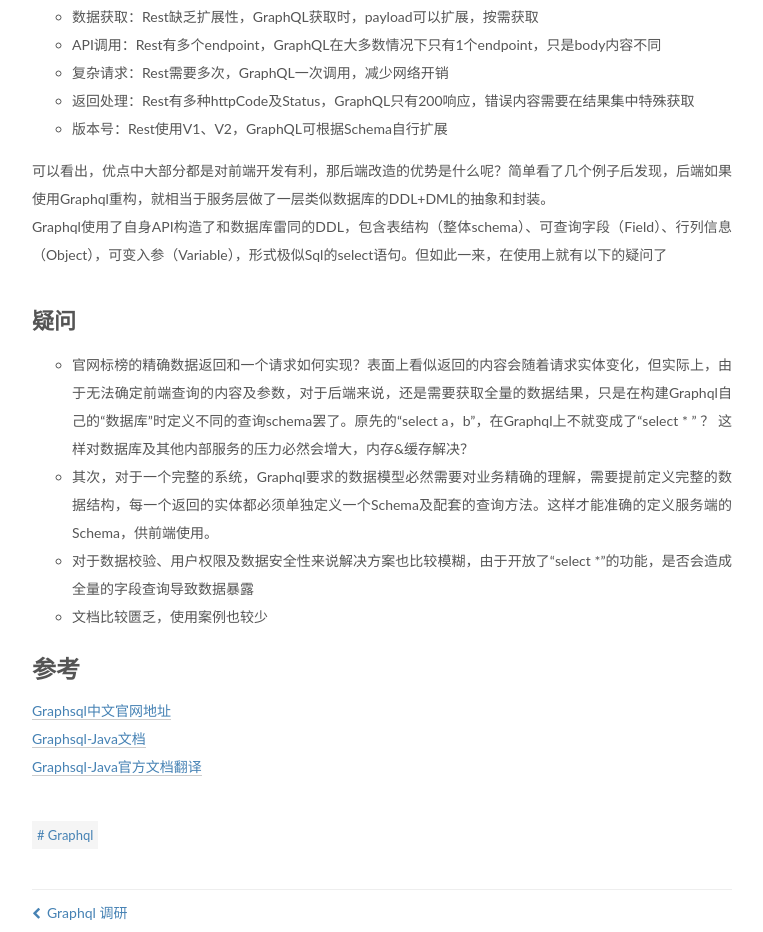
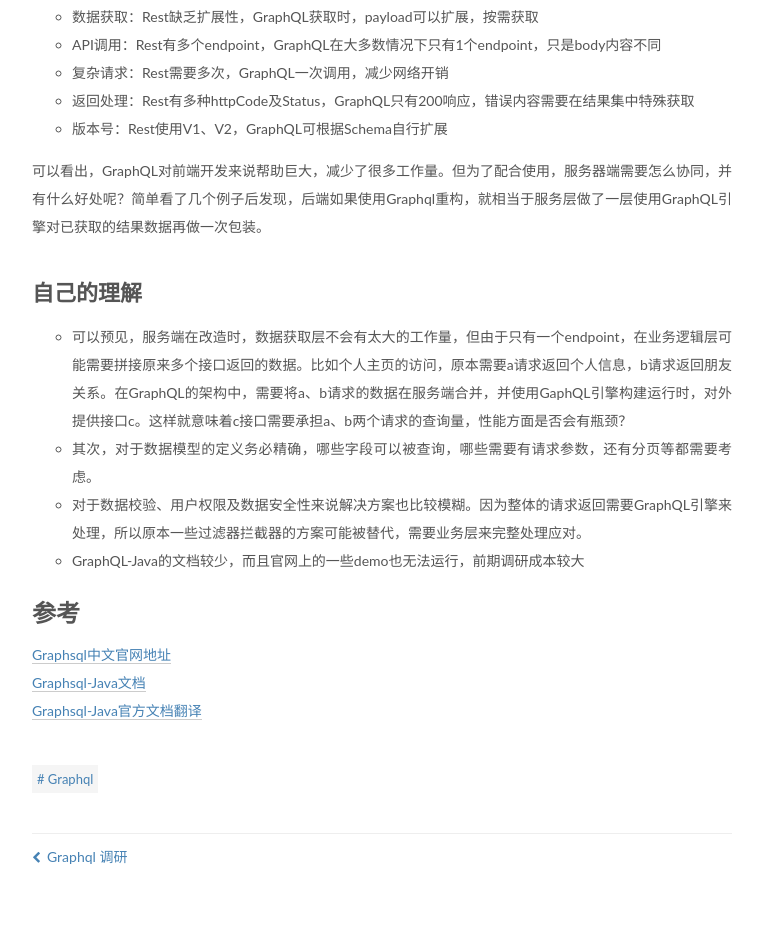
Before and after one commit to zh69183787/zh69183787.github.io, a plain HTML site: page 2018/04/19/Graphql学习(一)-GraphQL介绍/index.html in a window 1280 px wide. Shown: the part 1030-1962 px from the top of the page, without its empty margins (98-861 px from the left). Drawn offline with Linux system fonts and the light colour scheme; a script that the page names is missing.

Commit message:
Site updated: 2018-04-19 11:41:18

```diff
--- a/2018/04/19/Graphql学习(一)-GraphQL介绍/index.html
+++ b/2018/04/19/Graphql学习(一)-GraphQL介绍/index.html
@@ -88,7 +88,7 @@
 <meta property="og:description" content="这一篇章简单介绍一下GraphQL的概念及可以帮助我们解决什么问题，并有什么优势 GraphQL：既是一种用于 API 的查询语言也是一个满足你数据查询的运行时。 GraphQL 对你的 API 中的数据提供了一套易于理解的完整描述，使得客户端能够准确地获得它需要的数据，而且没有任何冗余，也让 API 更容易地随着时间推移而演进，还能用于构建强大的开发者工具。以上内容摘抄自官网。简单说一下我的理解">
 <meta property="og:locale" content="zh-Hans">
 <meta property="og:image" content="http://yoursite.com/images/graphql.png">
-<meta property="og:updated_time" content="2018-04-19T03:13:57.337Z">
+<meta property="og:updated_time" content="2018-04-19T03:41:08.808Z">
 <meta name="twitter:card" content="summary">
 <meta name="twitter:title" content="Graphql学习(一)-GraphQL介绍">
 <meta name="twitter:description" content="这一篇章简单介绍一下GraphQL的概念及可以帮助我们解决什么问题，并有什么优势 GraphQL：既是一种用于 API 的查询语言也是一个满足你数据查询的运行时。 GraphQL 对你的 API 中的数据提供了一套易于理解的完整描述，使得客户端能够准确地获得它需要的数据，而且没有任何冗余，也让 API 更容易地随着时间推移而演进，还能用于构建强大的开发者工具。以上内容摘抄自官网。简单说一下我的理解">
@@ -348,7 +348,7 @@
                   <span class="post-meta-item-text">字数统计&#58;</span>
 
                 <span title="字数统计">
-                  860
+                  829
                 </span>
 
 
@@ -376,7 +376,7 @@
         <p><img src="/images/graphql.png" alt=""><br>这一篇章简单介绍一下GraphQL的概念及可以帮助我们解决什么问题，并有什么优势</p>
 <p>GraphQL：既是一种用于 API 的查询语言也是一个满足你数据查询的运行时。 GraphQL 对你的 API 中的数据提供了一套易于理解的完整描述，使得客户端能够准确地获得它需要的数据，而且没有任何冗余，也让 API 更容易地随着时间推移而演进，还能用于构建强大的开发者工具。<br>以上内容摘抄自官网。简单说一下我的理解：可以说是Web服务的一种新的架构和规范，并且在FaceBook、gitHub、Twitter中均已使用。对比现在业务使用的Restful来说，有下列优势：</p>
 <ul>
-<li>单endPoint：一个请求获取所有数据，解决RestAPI多个请求获取资源的问题</li>
+<li>单endpoint：一个请求获取所有数据，解决RestAPI多个请求获取资源的问题</li>
 <li>清晰的数据模型，字段强类型</li>
 <li>按需获取，减少网络请求，无冗余</li>
 <li>API迭代顺畅，无须版本化</li>
@@ -389,12 +389,12 @@
 <li>返回处理：Rest有多种httpCode及Status，GraphQL只有200响应，错误内容需要在结果集中特殊获取</li>
 <li>版本号：Rest使用V1、V2，GraphQL可根据Schema自行扩展</li>
 </ul>
-<p>可以看出，优点中大部分都是对前端开发有利，那后端改造的优势是什么呢？简单看了几个例子后发现，后端如果使用Graphql重构，就相当于服务层做了一层类似数据库的DDL+DML的抽象和封装。<br>Graphql使用了自身API构造了和数据库雷同的DDL，包含表结构（整体schema）、可查询字段（Field）、行列信息（Object），可变入参（Variable），形式极似Sql的select语句。但如此一来，在使用上就有以下的疑问了</p>
-<h2 id="疑问"><a href="#疑问" class="headerlink" title="疑问"></a>疑问</h2><ul>
-<li>官网标榜的精确数据返回和一个请求如何实现？表面上看似返回的内容会随着请求实体变化，但实际上，由于无法确定前端查询的内容及参数，对于后端来说，还是需要获取全量的数据结果，只是在构建Graphql自己的“数据库”时定义不同的查询schema罢了。原先的“select a，b”，在Graphql上不就变成了“select * ” ？ 这样对数据库及其他内部服务的压力必然会增大，内存&amp;缓存解决？</li>
-<li>其次，对于一个完整的系统，Graphql要求的数据模型必然需要对业务精确的理解，需要提前定义完整的数据结构，每一个返回的实体都必须单独定义一个Schema及配套的查询方法。这样才能准确的定义服务端的Schema，供前端使用。</li>
-<li>对于数据校验、用户权限及数据安全性来说解决方案也比较模糊，由于开放了“select *”的功能，是否会造成全量的字段查询导致数据暴露</li>
-<li>文档比较匮乏，使用案例也较少</li>
+<p>可以看出，GraphQL对前端开发来说帮助巨大，减少了很多工作量。但为了配合使用，服务器端需要怎么协同，并有什么好处呢？简单看了几个例子后发现，后端如果使用Graphql重构，就相当于服务层做了一层使用GraphQL引擎对已获取的结果数据再做一次包装。</p>
+<h2 id="自己的理解"><a href="#自己的理解" class="headerlink" title="自己的理解"></a>自己的理解</h2><ul>
+<li>可以预见，服务端在改造时，数据获取层不会有太大的工作量，但由于只有一个endpoint，在业务逻辑层可能需要拼接原来多个接口返回的数据。比如个人主页的访问，原本需要a请求返回个人信息，b请求返回朋友关系。在GraphQL的架构中，需要将a、b请求的数据在服务端合并，并使用GaphQL引擎构建运行时，对外提供接口c。这样就意味着c接口需要承担a、b两个请求的查询量，性能方面是否会有瓶颈？</li>
+<li>其次，对于数据模型的定义务必精确，哪些字段可以被查询，哪些需要有请求参数，还有分页等都需要考虑。</li>
+<li>对于数据校验、用户权限及数据安全性来说解决方案也比较模糊。因为整体的请求返回需要GraphQL引擎来处理，所以原本一些过滤器拦截器的方案可能被替代，需要业务层来完整处理应对。</li>
+<li>GraphQL-Java的文档较少，而且官网上的一些demo也无法运行，前期调研成本较大</li>
 </ul>
 <h1 id="参考"><a href="#参考" class="headerlink" title="参考"></a>参考</h1><p><a href="http://graphql.cn/" target="_blank" rel="noopener">Graphsql中文官网地址</a><br><a href="http://graphql-java.readthedocs.io/en/stable/getting_started.html" target="_blank" rel="noopener">Graphsql-Java文档</a><br><a href="https://segmentfault.com/a/1190000012119468" target="_blank" rel="noopener">Graphsql-Java官方文档翻译</a></p>
 
@@ -592,7 +592,7 @@
 
 
 
-              <div class="post-toc-content"><ol class="nav"><li class="nav-item nav-level-2"><a class="nav-link" href="#Rest比较"><span class="nav-number">1.</span> <span class="nav-text">Rest比较</span></a></li><li class="nav-item nav-level-2"><a class="nav-link" href="#疑问"><span class="nav-number">2.</span> <span class="nav-text">疑问</span></a></li></ol></li><li class="nav-item nav-level-1"><a class="nav-link" href="#参考"><span class="nav-number"></span> <span class="nav-text">参考</span></a></div>
+              <div class="post-toc-content"><ol class="nav"><li class="nav-item nav-level-2"><a class="nav-link" href="#Rest比较"><span class="nav-number">1.</span> <span class="nav-text">Rest比较</span></a></li><li class="nav-item nav-level-2"><a class="nav-link" href="#自己的理解"><span class="nav-number">2.</span> <span class="nav-text">自己的理解</span></a></li></ol></li><li class="nav-item nav-level-1"><a class="nav-link" href="#参考"><span class="nav-number"></span> <span class="nav-text">参考</span></a></div>
 
 
           </div>
```
Also changed, not shown: index.html (+8 -8 lines).
